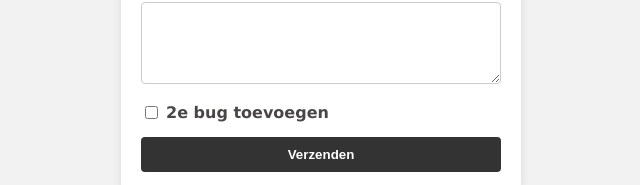
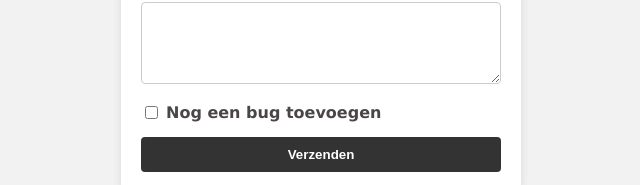
Before and after one commit to Jaymian-Lee/MK-BugReport, a plain HTML site: page index.html in a window 1280 px wide. Shown: the part 650-835 px from the top of the page, 319-959 px from the left. Drawn offline with Linux system fonts and the light colour scheme.

Commit message:
Changed text

```diff
--- a/index.html
+++ b/index.html
@@ -218,7 +218,7 @@
 
       <input type="checkbox" name="2eBug" id="2eBug" />
       <label for="2eBug" style="margin: -20px 0px 15px 25px"
-        >2e bug toevoegen</label
+        >Nog een bug toevoegen</label
       >
 
       <!--Tweede bug (keuze)-->
```
